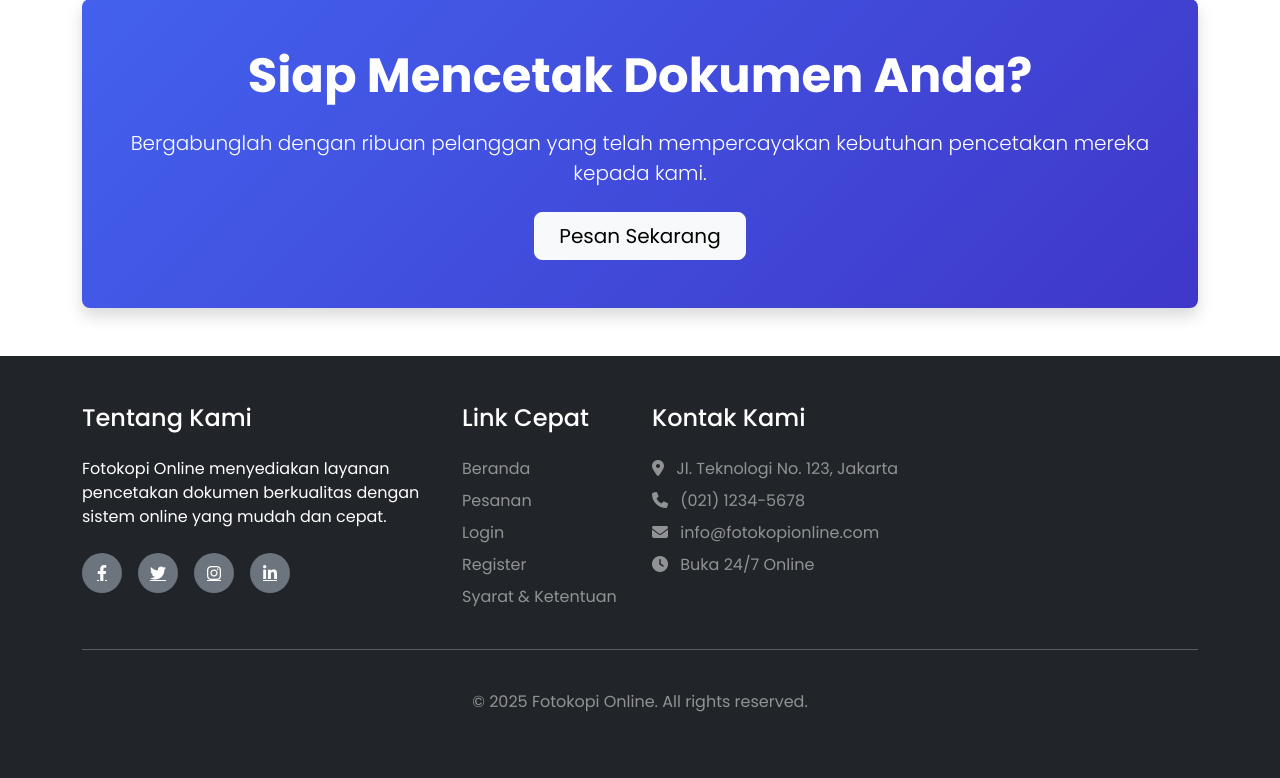
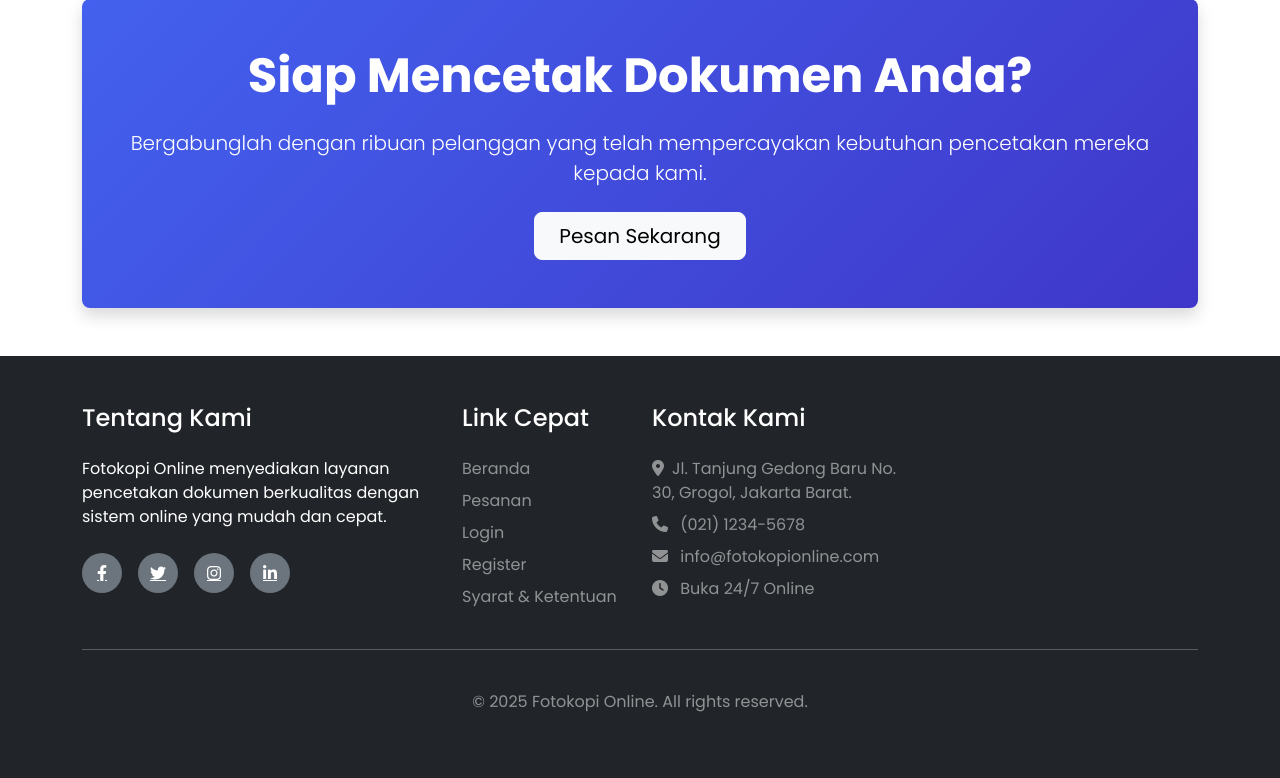
Before and after one commit to dipaa183/TUBES_PAW, a PHP site: page / in a window 1280 px wide. Shown: the part 1902-2680 px from the top of the page. Run offline with PHP 8.4, Linux system fonts and the light colour scheme; data comes from the database, SQL or seed files in the repository.

Commit message:
Update index.php

```diff
--- a/index.php
+++ b/index.php
@@ -320,7 +320,7 @@ $recent_orders = getAllPemesanan();
                 <div class="col-lg-3 col-md-6">
                     <h3 class="h4 mb-4">Kontak Kami</h3>
                     <ul class="list-unstyled text-white-50">
-                        <li class="mb-2"><i class="fas fa-map-marker-alt me-2"></i> Jl. Teknologi No. 123, Jakarta</li>
+                        <li class="mb-2"><i class="fas fa-map-marker-alt me-2"></i>Jl. Tanjung Gedong Baru No. 30, Grogol, Jakarta Barat.</li>
                         <li class="mb-2"><i class="fas fa-phone me-2"></i> (021) 1234-5678</li>
                         <li class="mb-2"><i class="fas fa-envelope me-2"></i> info@fotokopionline.com</li>
                         <li class="mb-0"><i class="fas fa-clock me-2"></i> Buka 24/7 Online</li>
```
